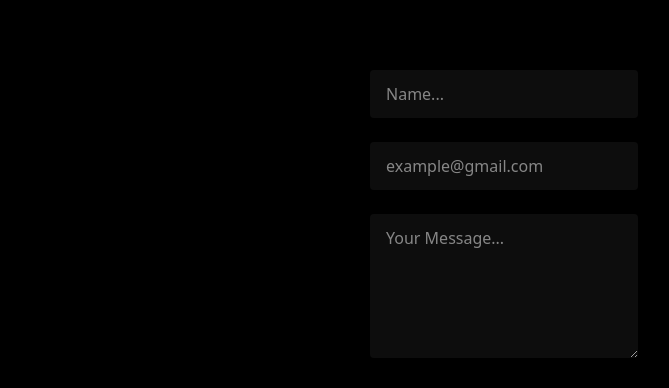
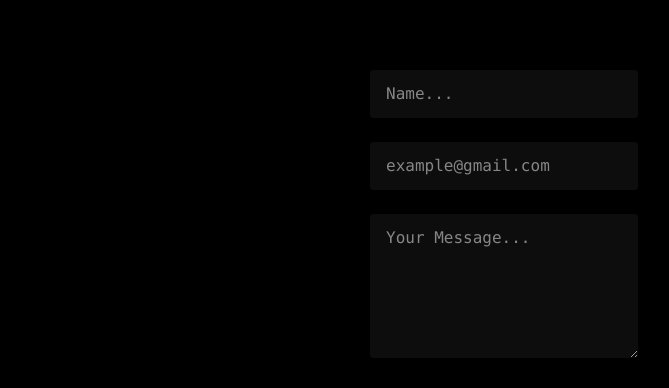
Before and after one commit to Kareem42/my-portfolio, a React (Vite) app: page / in a window 1280 px wide. Shown: the part 5691-6079 px from the top of the page, without its empty margins (136-805 px from the left). Built offline with nearby package versions, Linux system fonts and the light colour scheme.

Commit message:
changed font to Contact componenet

```diff
--- a/src/components/section/Contact.jsx
+++ b/src/components/section/Contact.jsx
@@ -31,7 +31,7 @@ export const Contact = () => {
     >
       <RevealOnScroll>
         <div className="px-4 w-full min-w-[300px] md:w-[500px] sm:w-2/3 p-6">
-          <h2 className="text-3xl font-bold mb-8 bg-gradient-to-r from-blue-500 to-purple-400 bg-clip-text text-transparent text-center">
+          <h2 className="text-3xl font-mono font-bold mb-8 bg-gradient-to-r from-blue-500 to-purple-400 bg-clip-text text-transparent text-center">
             {" "}
             Get In Touch
           </h2>
@@ -43,7 +43,7 @@ export const Contact = () => {
                 name="name"
                 required
                 value={formData.name}
-                className="w-full bg-white/5 border border-white/10 rounded px-4 py-3 text-white transition focus:outline-none focus:border-blue-500 focus:bg-blue-500/5"
+                className="w-full bg-white/5 font-mono border border-white/10 rounded px-4 py-3 text-white transition focus:outline-none focus:border-blue-500 focus:bg-blue-500/5"
                 placeholder="Name..."
                 onChange={(e) =>
                   setFormData({ ...formData, name: e.target.value })
@@ -58,7 +58,7 @@ export const Contact = () => {
                 name="email"
                 required
                 value={formData.email}
-                className="w-full bg-white/5 border border-white/10 rounded px-4 py-3 text-white transition focus:outline-none focus:border-blue-500 focus:bg-blue-500/5"
+                className="w-full bg-white/5 border font-mono border-white/10 rounded px-4 py-3 text-white transition focus:outline-none focus:border-blue-500 focus:bg-blue-500/5"
                 placeholder="example@gmail.com"
                 onChange={(e) =>
                   setFormData({ ...formData, email: e.target.value })
@@ -73,7 +73,7 @@ export const Contact = () => {
                 required
                 rows={5}
                 value={formData.message}
-                className="w-full bg-white/5 border border-white/10 rounded px-4 py-3 text-white transition focus:outline-none focus:border-blue-500 focus:bg-blue-500/5"
+                className="w-full bg-white/5 border font-mono border-white/10 rounded px-4 py-3 text-white transition focus:outline-none focus:border-blue-500 focus:bg-blue-500/5"
                 placeholder="Your Message..."
                 onChange={(e) =>
                   setFormData({ ...formData, message: e.target.value })
```
